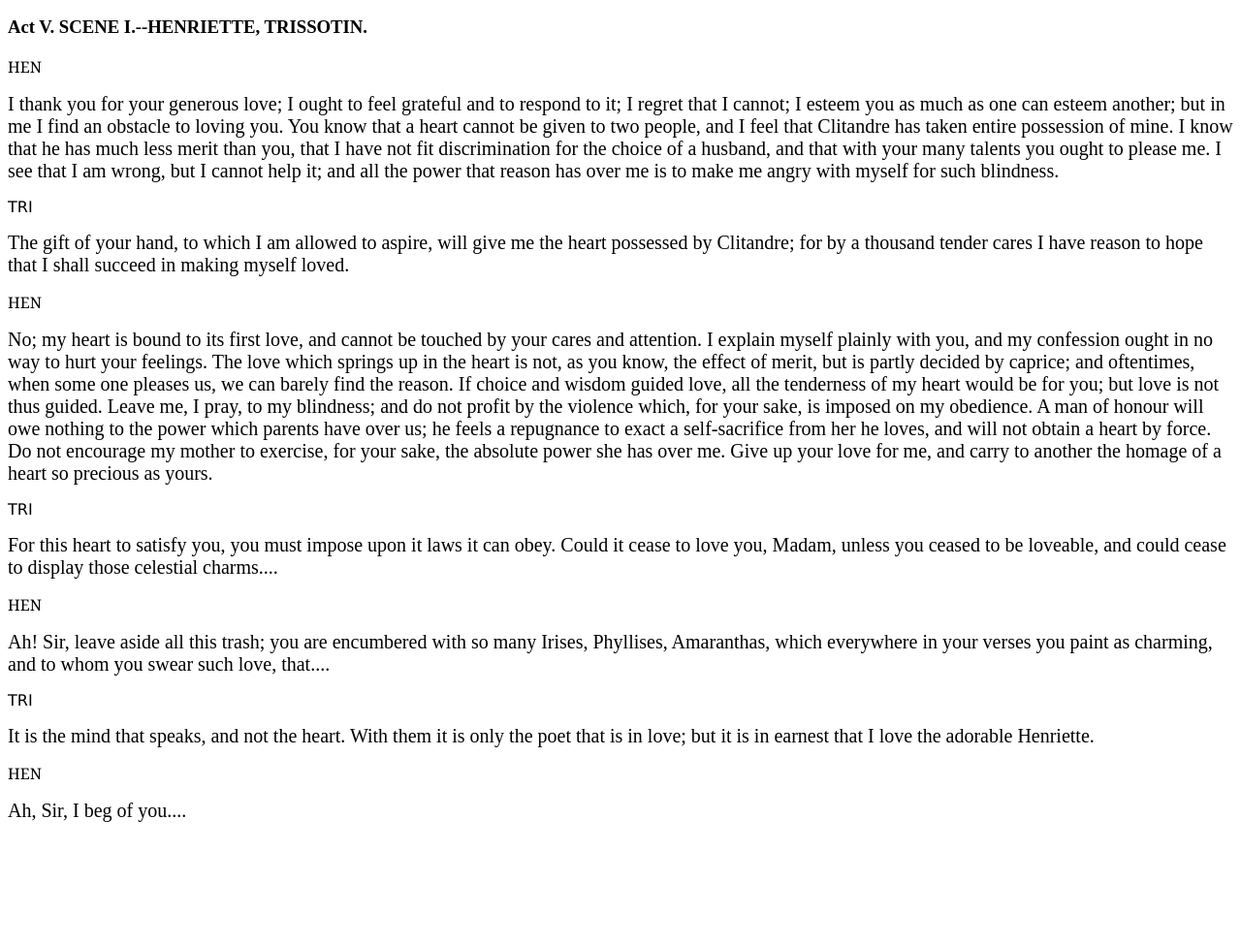
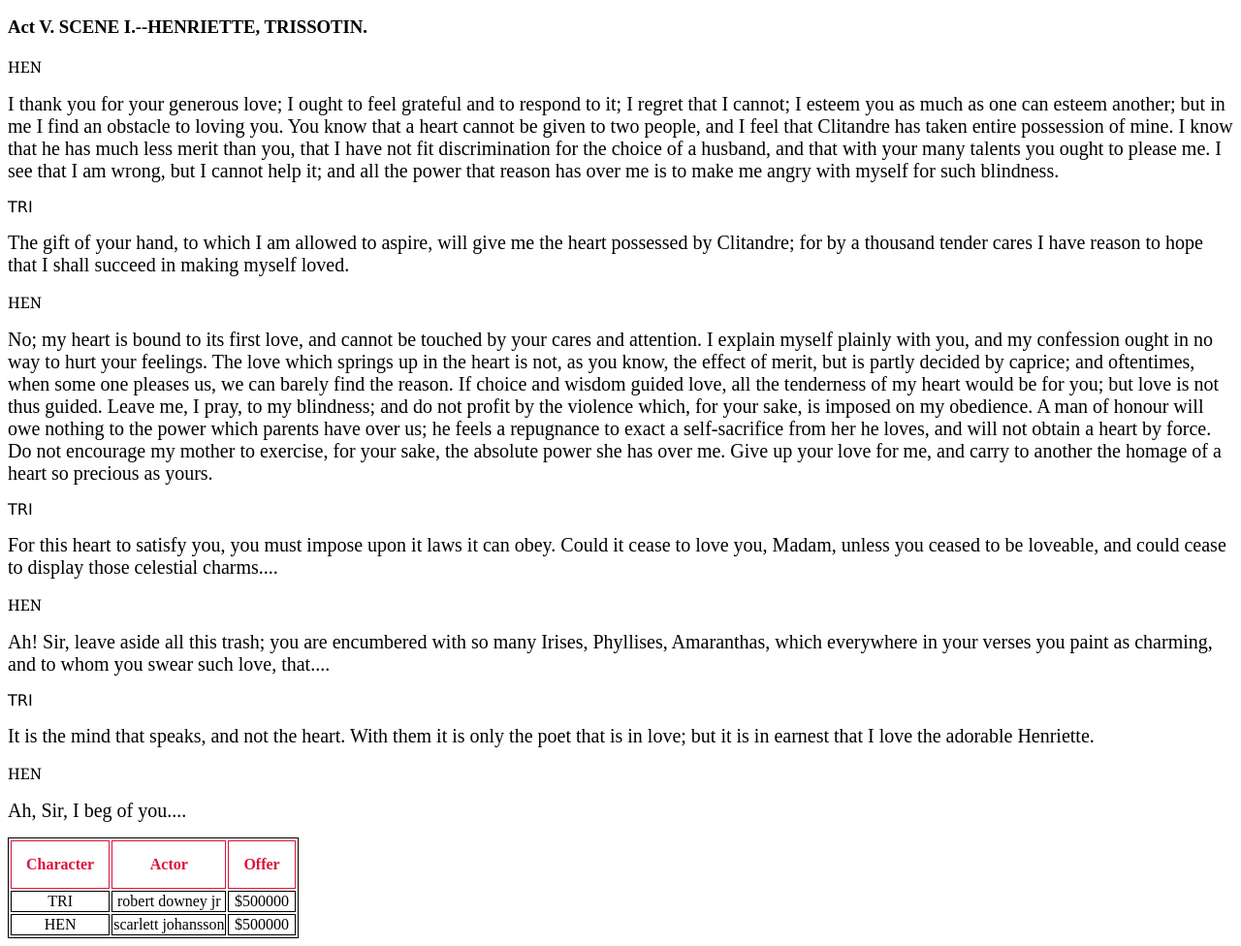
Before and after one commit to 44-563-Web-Apps-S22/webapps-s22-assignment-4-preshiousshittu, a plain HTML site: page play.html in a window 1280 px wide. Shown: the part 110-1086 px from the top of the page at 97% size. Before the commit the page ends 974 px from the top, so only its background shows below. Drawn offline with Linux system fonts and the light colour scheme.

Commit message:
adds table and new page

```diff
--- a/moliere.css
+++ b/moliere.css
@@ -28,3 +28,12 @@
     color: black;
     font-family:'Lucida Sans', 'Lucida Sans Regular', 'Lucida Grande', 'Lucida Sans Unicode', Geneva, Verdana, sans-serif
 }
+
+    table, th, td {
+    border: 1px solid;
+    text-align: center;
+  }
+    th {
+        color: crimson;
+        padding: 15px;
+  }
--- a/play.html
+++ b/play.html
@@ -63,3 +63,25 @@
             <HEN>HEN</HEN> <p>
              <speech>Ah, Sir, I beg of you....
              </speech></p>
+
+             <table>
+                <thead>
+                <tr>
+                  <th scope="col">Character</th>
+                  <th scope="col">Actor</th>
+                  <th scope="col">Offer</th>
+                </tr>
+            </thead>
+            <tbody>
+                <tr>
+                  <td>TRI</td>
+                  <td>robert downey jr</td>
+                  <td>$500000</td>
+                </tr>
+                <tr>
+                  <td>HEN</td>
+                  <td>scarlett johansson</td>
+                  <td>$500000</td>
+                </tr>
+                </tbody>
+              </table>
```
Also changed, not shown: play2.html (added).
